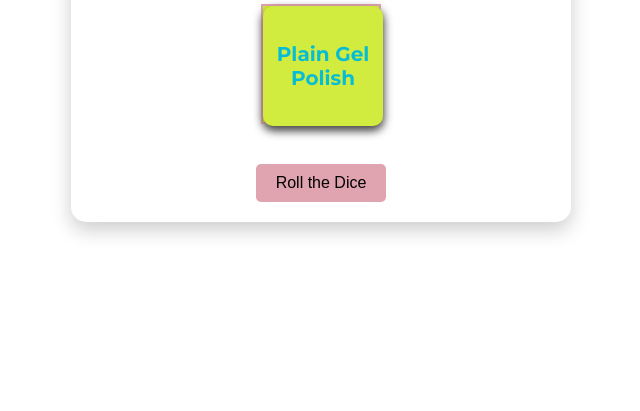
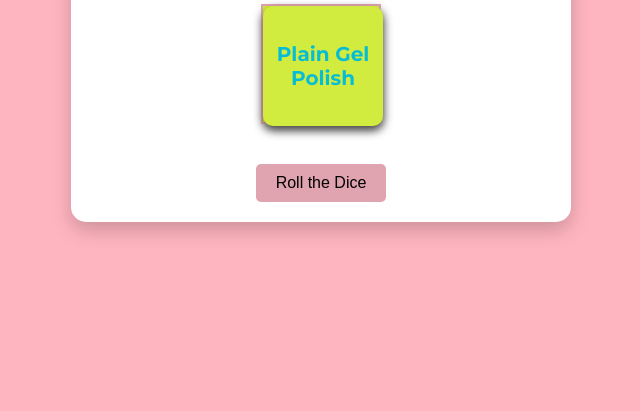
Before and after one commit to Varun-369/roll-a-dice-5k, a plain HTML site: page index.html in a window 1280 px wide. Shown: the part 389-800 px from the top of the page, without its empty margins (319-959 px from the left). Drawn offline with Linux system fonts and the light colour scheme.

Commit message:
Update color styles.css

```diff
--- a/styles.css
+++ b/styles.css
@@ -9,7 +9,7 @@ body {
     flex-direction: column;
     height: 100vh;
     margin: 0;
-    background-color: #ffb5co; /* Darker pastel pink background */
+    background-color: #ffb5c0; /* Darker pastel pink background */
     font-family: 'Montserrat', sans-serif; /* Updated font */
 }
 
```
